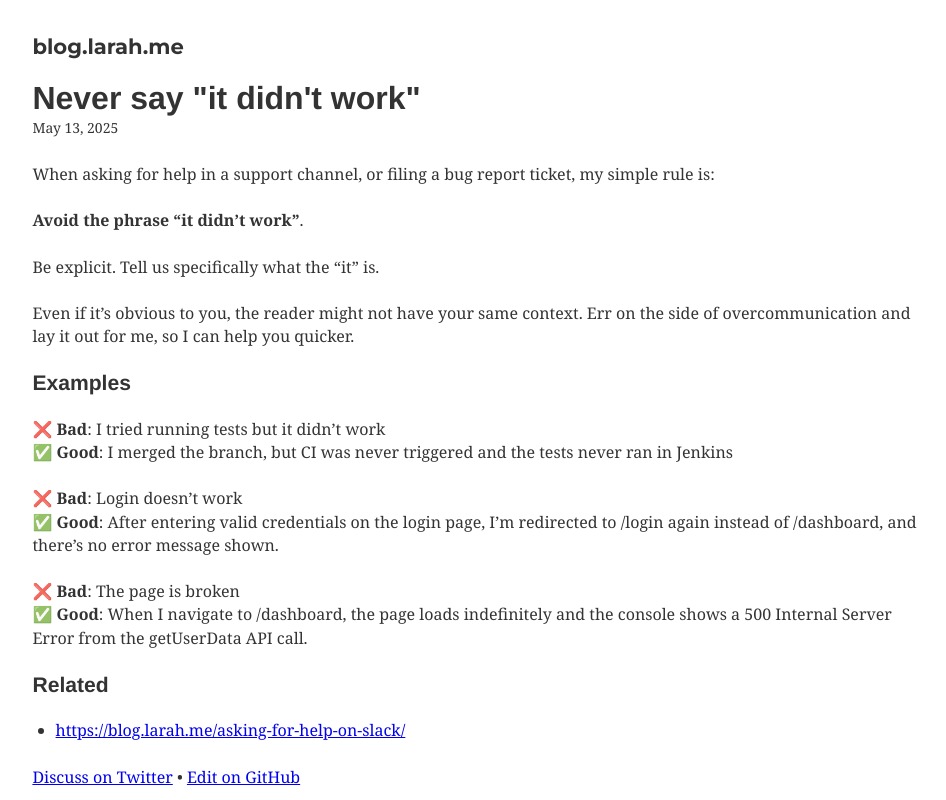
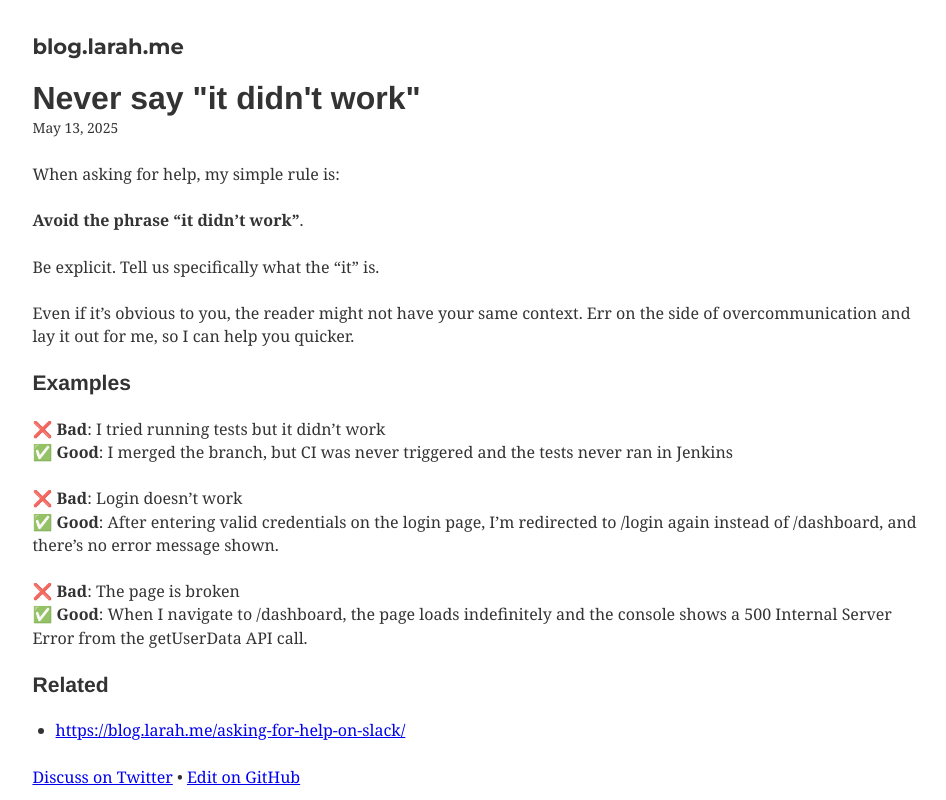
Before and after one commit to magicmark/blog.larah.me, a Gatsby site: page /never-say-it-didnt-work/ in a window 1280 px wide. Shown: the top 800 px of the page, without its empty margins (161-1107 px from the left). Built offline with nearby package versions, Linux system fonts and the light colour scheme; Gatsby itself is replaced by a stand-in of ours; some packages are replaced by stand-ins of ours; a small style sheet from the web is missing; what typography-theme-github would draw is missing.

Commit message:
Update index.md

```diff
--- a/content/blog/never-say-it-didnt-work/index.md
+++ b/content/blog/never-say-it-didnt-work/index.md
@@ -4,7 +4,7 @@ date: '2025-05-13T12:00:00.284Z'
 description: Be explicit when asking for technical support.
 ---
 
-When asking for help in a support channel, or filing a bug report ticket, my simple rule is:
+When asking for help, my simple rule is:
 
 **Avoid the phrase “it didn’t work”**.
 
```
